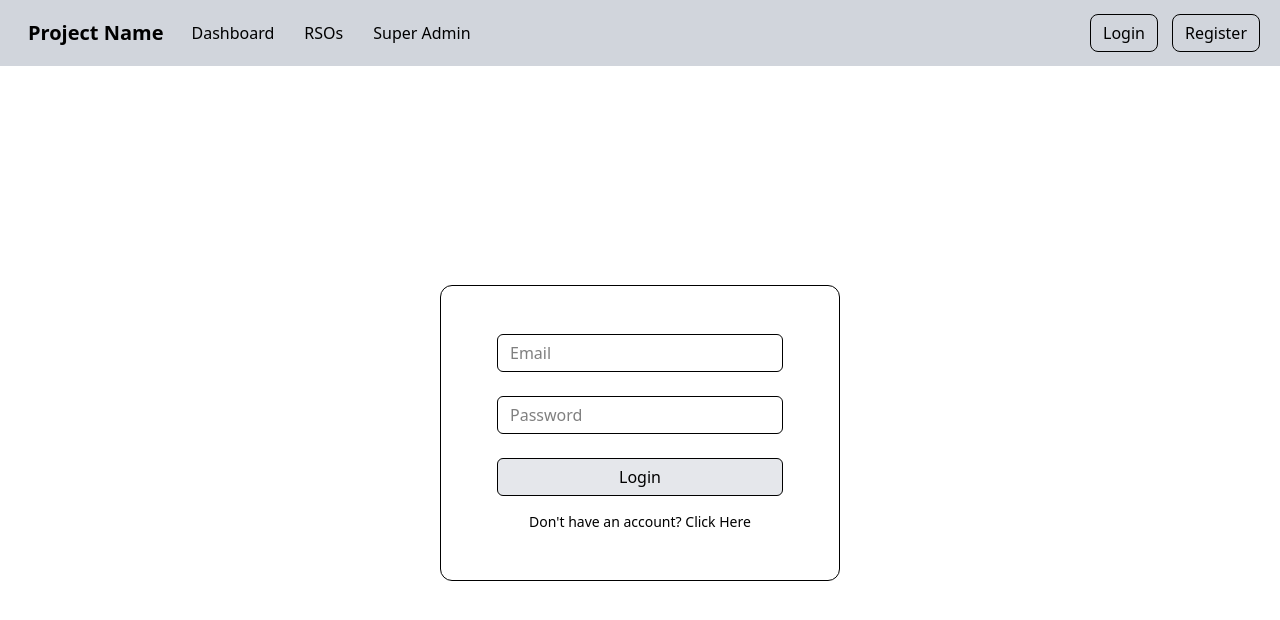
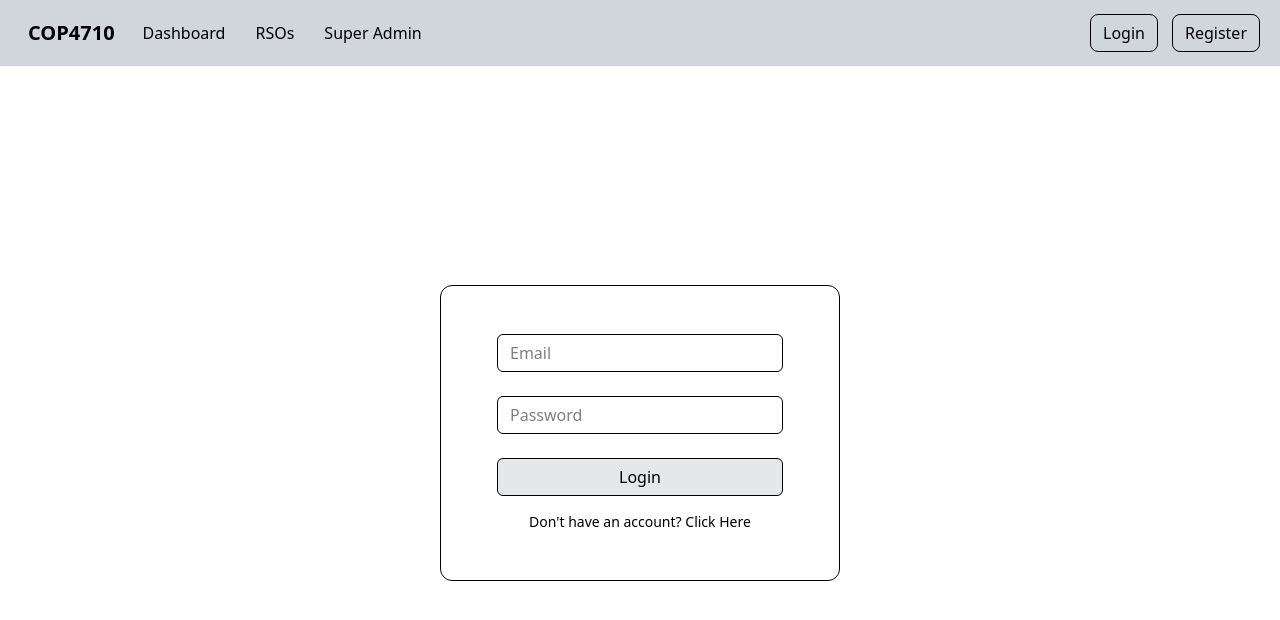
Before and after one commit to GauravKano/COP4710, a React (Vite) app in the folder frontend/: page /login in a window 1280 px wide. Shown: the top 620 px of the page. Built offline with nearby package versions, Linux system fonts and the light colour scheme.

Commit message:
Fix Title

```diff
--- a/frontend/index.html
+++ b/frontend/index.html
@@ -4,7 +4,7 @@
     <meta charset="UTF-8" />
     <link rel="icon" type="image/svg+xml" href="/vite.svg" />
     <meta name="viewport" content="width=device-width, initial-scale=1.0" />
-    <title>Vite + React + TS</title>
+    <title>COP4710 Term Project</title>
     <link
       rel="stylesheet"
       href="https://unpkg.com/leaflet@1.6.0/dist/leaflet.css"
--- a/frontend/src/components/Navbar.tsx
+++ b/frontend/src/components/Navbar.tsx
@@ -37,9 +37,7 @@ const Navbar: React.FC<{ loggedIn: boolean }> = ({ loggedIn }) => {
 
   return (
     <nav className="py-3.5 pl-7 pr-5 bg-gray-300 flex items-center align-middle">
-      <span className="font-semibold text-xl mr-5 text-nowrap">
-        Project Name
-      </span>
+      <span className="font-semibold text-xl mr-5 text-nowrap">COP4710</span>
 
       <div className="hidden md:flex items-center gap-3.5 grow">
         <Link to="/dashboard">
```
